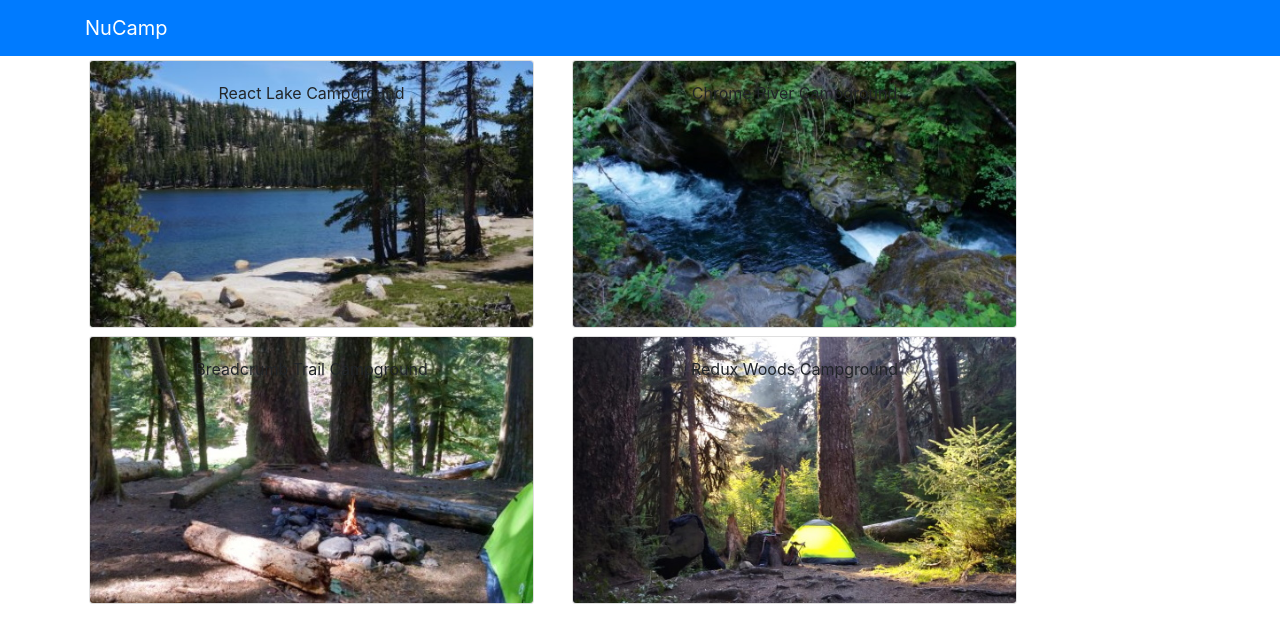
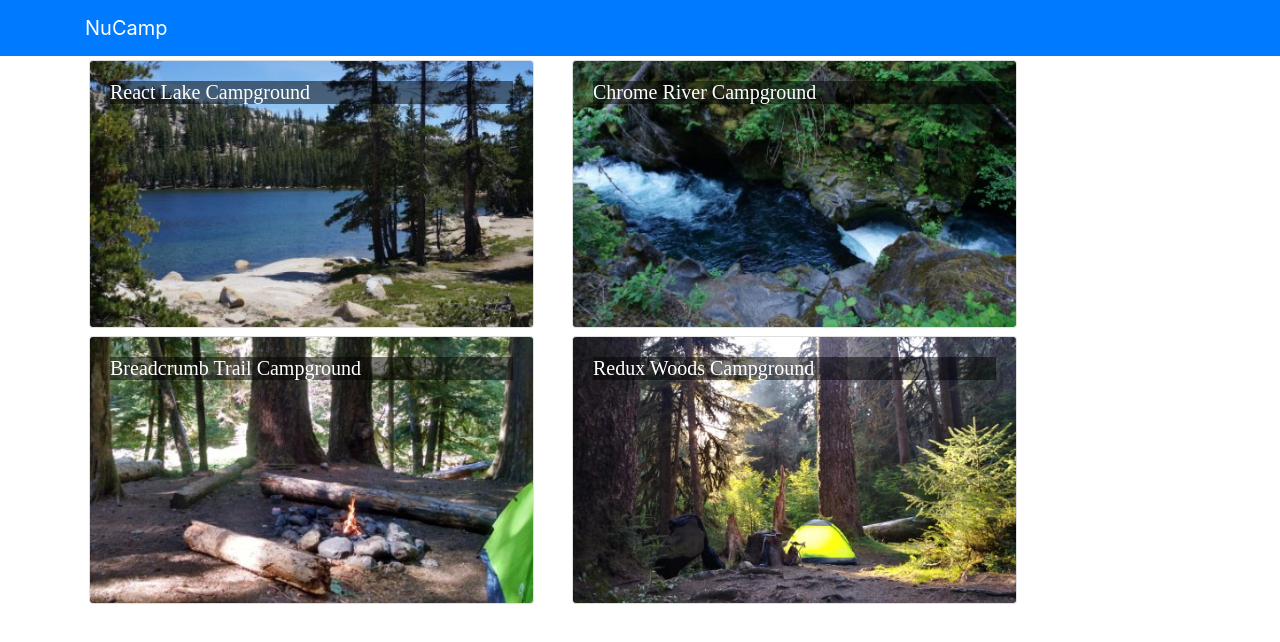
Before and after one commit to kikluz/ncamp_react, a React (Create React App) app: page / in a window 1280 px wide. Shown: the top 642 px of the page. Built offline with nearby package versions, Linux system fonts and the light colour scheme.

Commit message:
fix title color on image

```diff
--- a/src/App.css
+++ b/src/App.css
@@ -1,38 +1,11 @@
-.App {
-  text-align: center;
+body {
+  font-family: "Open Sans", sans-serif;
+}
+.card-title {
+  font: 500 1.25rem "Lobster", cursive;
 }
 
-.App-logo {
-  height: 40vmin;
-  pointer-events: none;
+.card-img-overlay .card-title {
+  color: white;
+  background-color: rgba(0,0,0,0.5);
 }
-
-@media (prefers-reduced-motion: no-preference) {
-  .App-logo {
-    animation: App-logo-spin infinite 20s linear;
-  }
-}
-
-.App-header {
-  background-color: #282c34;
-  min-height: 100vh;
-  display: flex;
-  flex-direction: column;
-  align-items: center;
-  justify-content: center;
-  font-size: calc(10px + 2vmin);
-  color: white;
-}
-
-.App-link {
-  color: #61dafb;
-}
-
-@keyframes App-logo-spin {
-  from {
-    transform: rotate(0deg);
-  }
-  to {
-    transform: rotate(360deg);
-  }
-}
--- a/src/components/MainComponent.js
+++ b/src/components/MainComponent.js
@@ -15,7 +15,7 @@
 	}
 
     // method for click on
-    onCampsiteSelectgit (campsiteId){
+    onCampsiteSelect(campsiteId){
     this.setState({selectedCampsite: campsiteId});
   }
 
```
